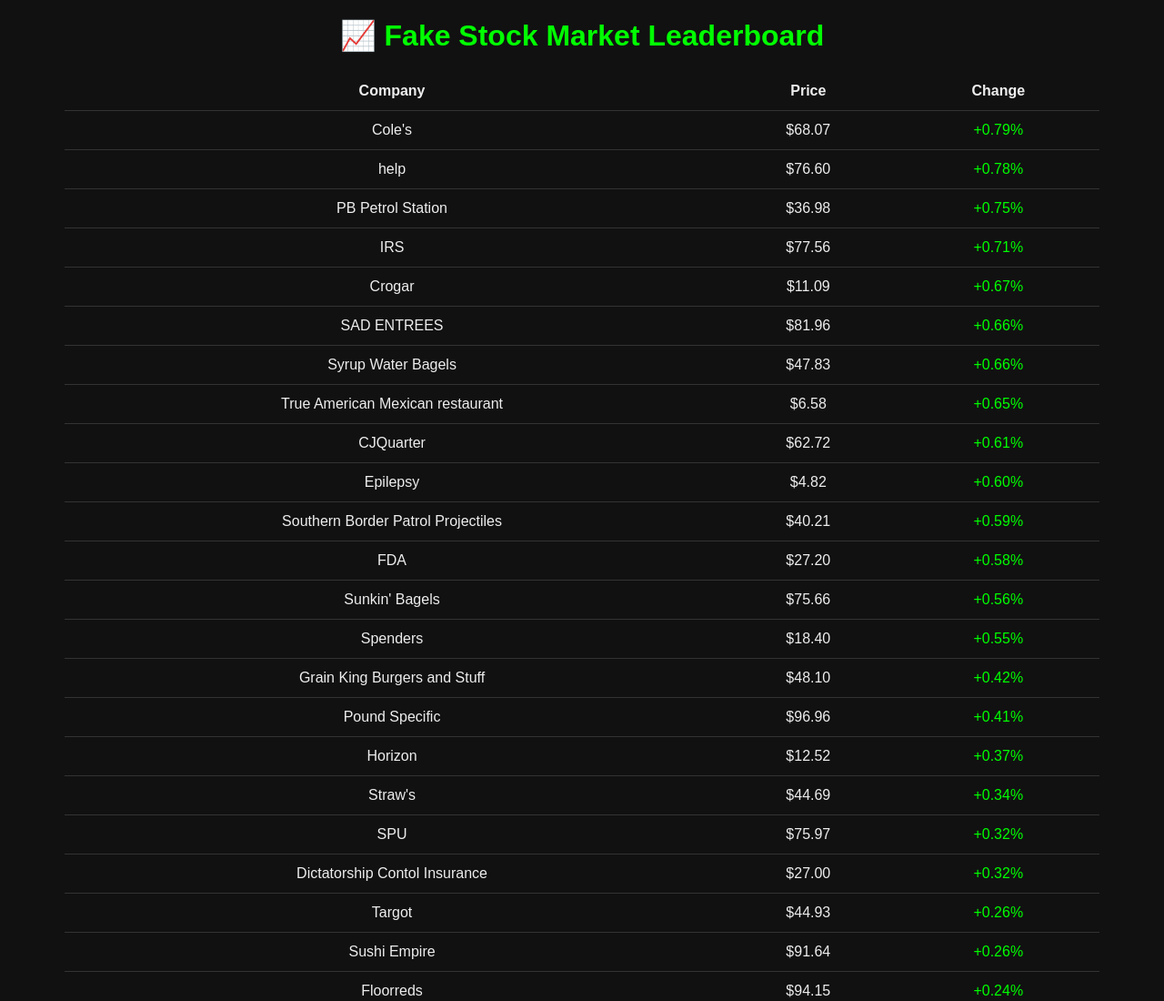
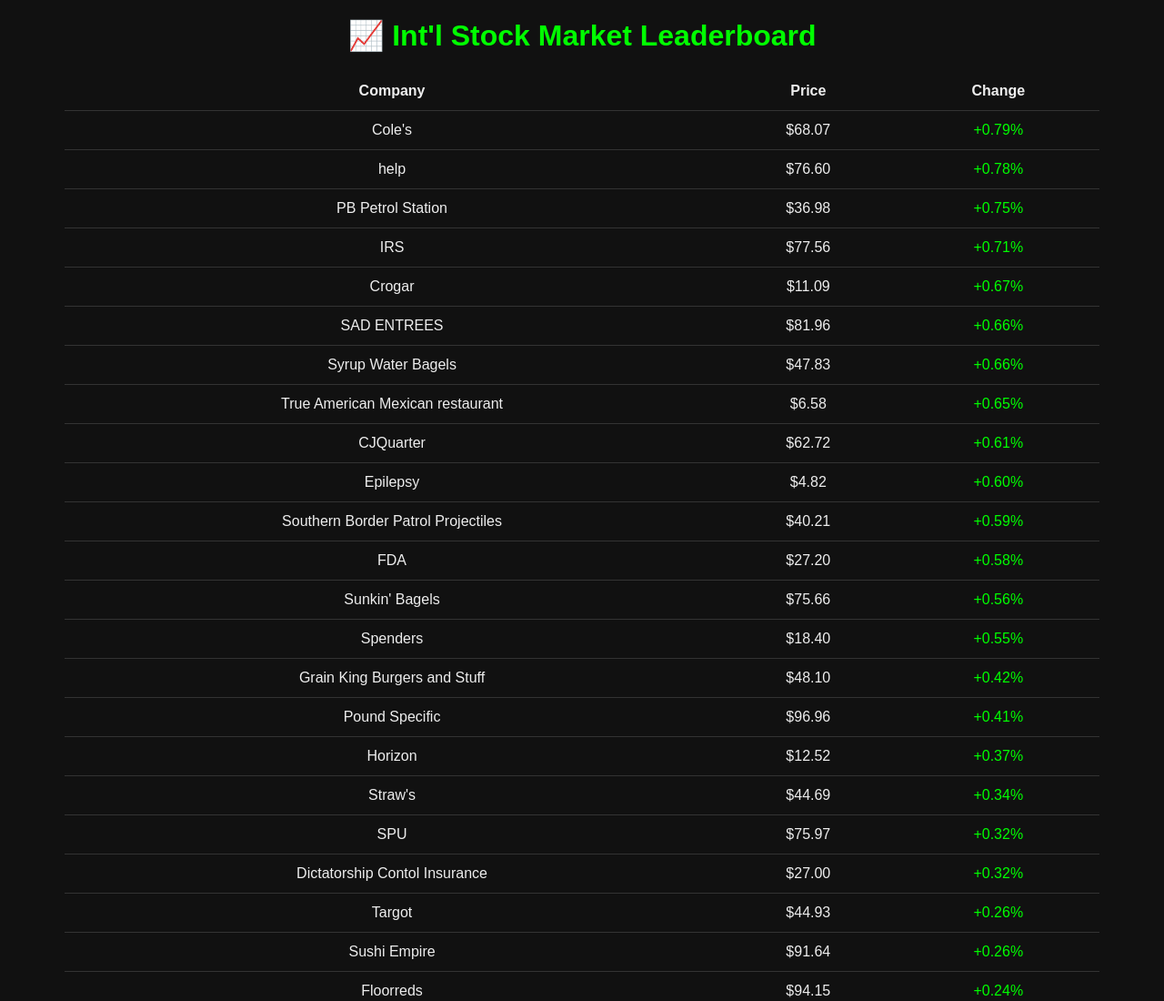
Before and after one commit to rovaguy/fake-stock-market, a plain HTML site: page index.html in a window 1280 px wide. Shown: the top 1100 px of the page at 91% size. Drawn offline with Linux system fonts and the light colour scheme.

Commit message:
redo index.html

```diff
--- a/index.html
+++ b/index.html
@@ -3,12 +3,12 @@
 <head>
   <meta charset="UTF-8" />
   <meta name="viewport" content="width=device-width, initial-scale=1.0"/>
-  <title>Fake Stock Market</title>
+  <title>Int'l Stock Market</title>
   <link rel="stylesheet" href="style.css" />
   <script defer src="script.js"></script>
 </head>
 <body>
-  <h1>📈 Fake Stock Market Leaderboard</h1>
+  <h1>📈 Int'l Stock Market Leaderboard</h1>
   <table id="stock-table">
     <thead>
       <tr>
```
